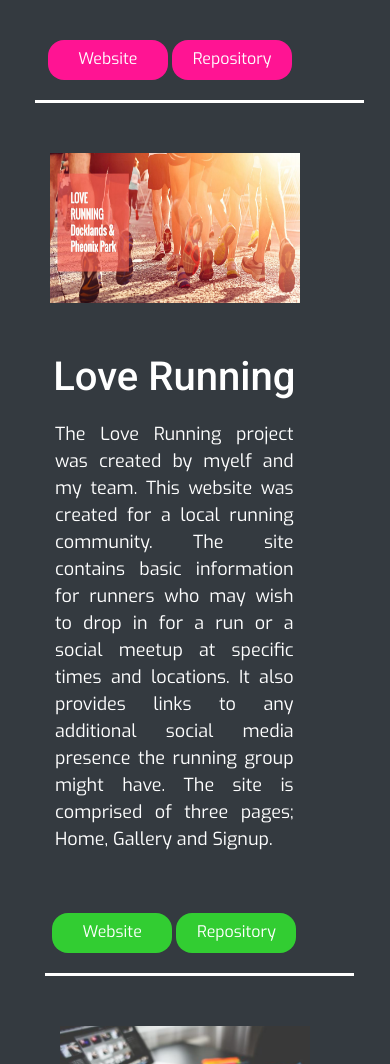
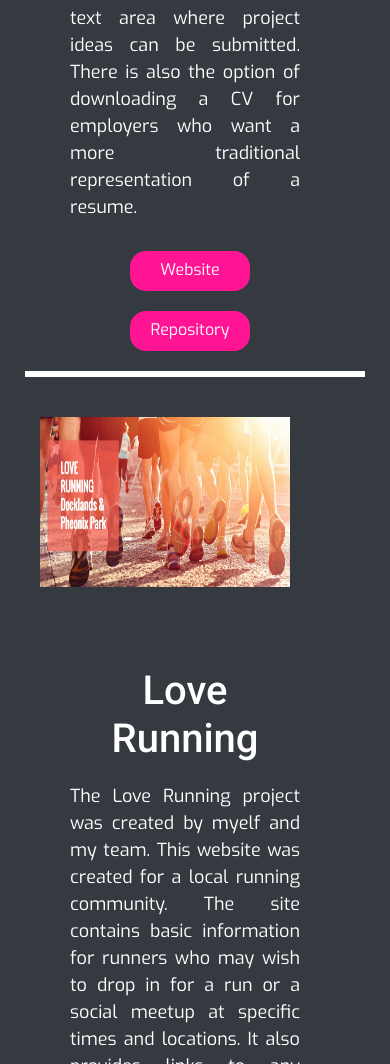
Before and after one commit to PillowFishSticks/My-Resume, a plain HTML site: page project.html in a window 390 px wide. Shown: the part 936-2000 px from the top of the page. Drawn offline with nearby package versions, Linux system fonts and the light colour scheme; a web font is replaced by a local one.

Commit message:
Update styling for iiPhhone 6/7/8 media query fo the project page

```diff
--- a/assets/css/styles.css
+++ b/assets/css/styles.css
@@ -1052,13 +1052,15 @@ base {
 /*--------------------------------------------Resume page*/
 /*--------------------------------------------My Projects*/
 .projecthero {
-    margin: 25px;
+    margin-left: 30px;
+    margin-bottom: 10px;
     height:200px;
     width: 370px;
 }
 
 .projectinfo {
     margin-top: 10px;
+    margin-left: 70px;
     text-align: center;
 }
 
@@ -1067,6 +1069,7 @@ base {
     color: white;
     text-align: center;
     display: inline;
+    margin-top: 0;
 }
 
 .myproject {
@@ -1084,14 +1087,17 @@ base {
 
 .resumebtn {
     margin-bottom: 20px;
+    margin-left: 10px;
 }
 
 .projectbtn {
     margin-bottom: 20px;
+    margin-left: 10px;
 }
 
 .cafebtn {
     margin-bottom: 20px;
+    margin-left: 10px;
 }
 /*--------------------------------------------My Projects*/
 /*--------------------------------------------Contact page*/
@@ -1259,17 +1265,50 @@ textarea.form-control{
 }
 /*--------------------------------------------Resume page*/
 /*--------------------------------------------My Projects*/
+.projectheader {
+    font-family: "roboto", sans-serif;
+    color:white;
+    padding-top: 160px;
+    padding-bottom: 40px;
+    text-align: center;
+}
+
 .projecthero {
-    margin-top: 50px;
-    margin-bottom: 40px;
-    height:150px;
+    margin-top: 40px;
+    margin-bottom: 20px;
+    margin-left: 0;
+    height: 170px;
     width: 250px;
-    margin-left: 0;
+}
+
+.projectfirst{
+    margin-left: 10px;
+    margin-right: 10px;
+    border-top-style:solid;
+    border-bottom-style: solid;
+    border-color: white;
+}
+
+.projectsecond{
+    margin-left: 10px;
+    margin-right: 10px;
+    border-top-style:solid;
+    border-bottom-style: solid;
+    border-color: white;
+}
+
+.projectthird {
+    margin-left: 10px;
+    margin-right: 10px;
+    border-top-style:solid;
+    border-bottom-style: solid;
+    border-color: white;
 }
 
 .projectinfo {
-    margin-top: 10px;
-    text-align: center;
+    margin-top: 60px;
+    margin-left: 30px;
+
 }
 
 .projecth {
@@ -1289,9 +1328,6 @@ textarea.form-control{
 
 .project-text {
     text-align: justify;
-    margin-bottom: 50px;
-    margin-left: 5px;
-    margin-right: 5px;
 }
 
 .resumebtn {
@@ -1300,7 +1336,6 @@ textarea.form-control{
     width: 120px;
     height: 40px;
     border-radius: 16px;
-    margin-top: 10px;
 }
 
 .projectbtn {
@@ -1309,7 +1344,6 @@ textarea.form-control{
     width: 120px;
     height:40px;
     border-radius: 16px;
-    margin-top: 10px;
 }
 
 .cafebtn {
@@ -1318,7 +1352,6 @@ textarea.form-control{
     width: 120px;
     height: 40px;
     border-radius: 16px;
-    margin-top: 10px;
 }
 
 .project p {
--- a/project.html
+++ b/project.html
@@ -63,7 +63,7 @@
     <!--Navbar-->
     <!--My Projects-->
     <section class="bg-dark">
-        <div class="container-fluid n">
+        <div class="container-fluid">
             <h1 class="projectheader">My Projects</h1>
             <div class="row projectfirst">
                 <div class="col">
@@ -92,9 +92,10 @@
                             <p>Repository</p>
                         </div>
                         </a>
+                    </div>
                 </div>
-                </div>
-            <div class="row projectsecond">
+            </div>
+             <div class="row projectsecond">
                 <div class="col">
                     <img src="assets/img/love-running.png" alt="Picture of people running" class="projecthero">
                 </div>
@@ -114,18 +115,18 @@
                         <div class="projectbtn project">
                             <p>Website</p>
                         </div>
-                         </a>
+                        </a>
                         <a href="https://github.com/" target="_blank">
                         <div class="projectbtn project">
                             <p>Repository</p>
                         </div>
                         </a>
                     </div>
-                    </div>
-            <div class="row projectthird">
+                </div>
+            </div>
+             <div class="row projectthird">
                 <div class="col">
-                    <img src="assets/img/coders-coffee-house.png" alt="Picture of a table and some coffee"
-                                class="projecthero">
+                     <img src="assets/img/coders-coffee-house.png" alt="Picture of a table and some coffee" class="projecthero">
                 </div>
                 <div class="col projectinfo">
                     <div>
@@ -150,10 +151,8 @@
                         </div>
                         </a>
                     </div>
-                    </div>
                 </div>
             </div>
-        </div>
     </div>
     </section>
     <!--My Projects-->
```
